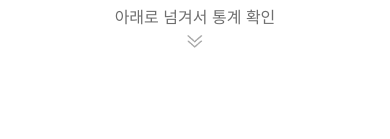
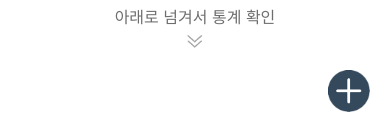
Before and after one commit to jaehong-hwang/momo, a React Native app: screen / in a window 390 px wide. Shown: the part 702-841 px from the top of the page. Built offline with nearby package versions, Linux system fonts and the light colour scheme.

Commit message:
하단에 빠린 지출 추가버튼 추가

```diff
--- a/src/App.js
+++ b/src/App.js
@@ -21,6 +21,7 @@ export default class App extends Component {
           </Text>
         </View>
         <SwypeToStats style={{position: 'absolute', alignSelf: 'center', bottom: 100}} />
+        <Image source={require('./assets/images/quick-add.png')} style={{position: 'absolute', width: 42, height: 42, right: 20, bottom: 30}} />
       </View>
     )
   }
```
Also changed, not shown: src/assets/images/quick-add.png (added).
